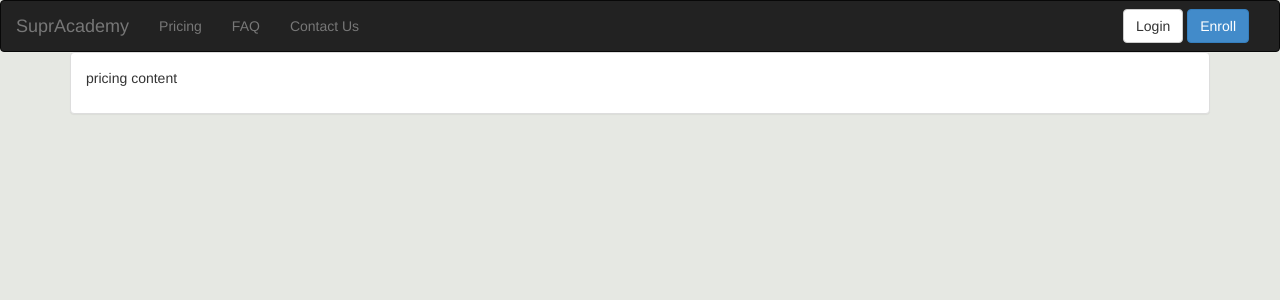
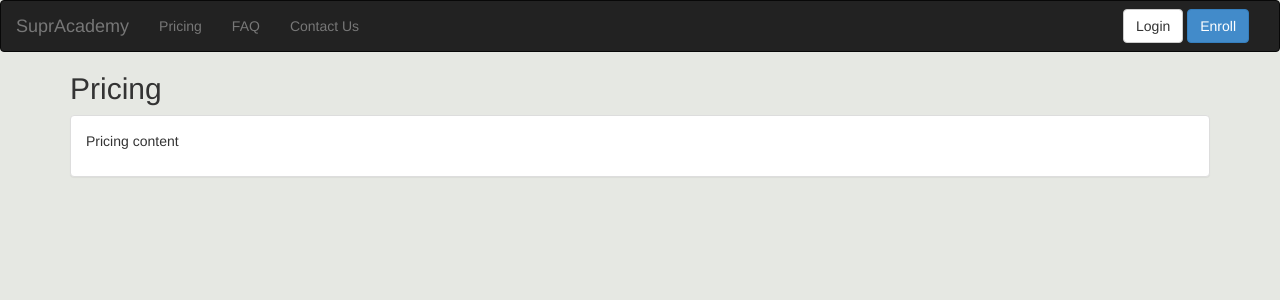
Before and after one commit to ojagostini/supracademy.com, a Jekyll site: the page built from pricing.html, in a window 1280 px wide. Shown: the top 300 px of the page. Built offline with Jekyll 4.4.1, drawn with Linux system fonts in a browser that asks for light colours; nearby versions of some CDN libraries.

Commit message:
Updated layout of pricing page

```diff
--- a/pricing.html
+++ b/pricing.html
@@ -8,9 +8,14 @@ published: true
 <div class="container">
   <div class="row">
     <div class="col-md-12">
+      <h2>Pricing</h2>
+    </div>
+  </div>
+  <div class="row">
+    <div class="col-md-12">
       <div class="panel panel-default">
         <div class="panel-body">
-          <p>pricing content</p>
+          <p>Pricing content</p>
         </div>
       </div>
     </div>
```
